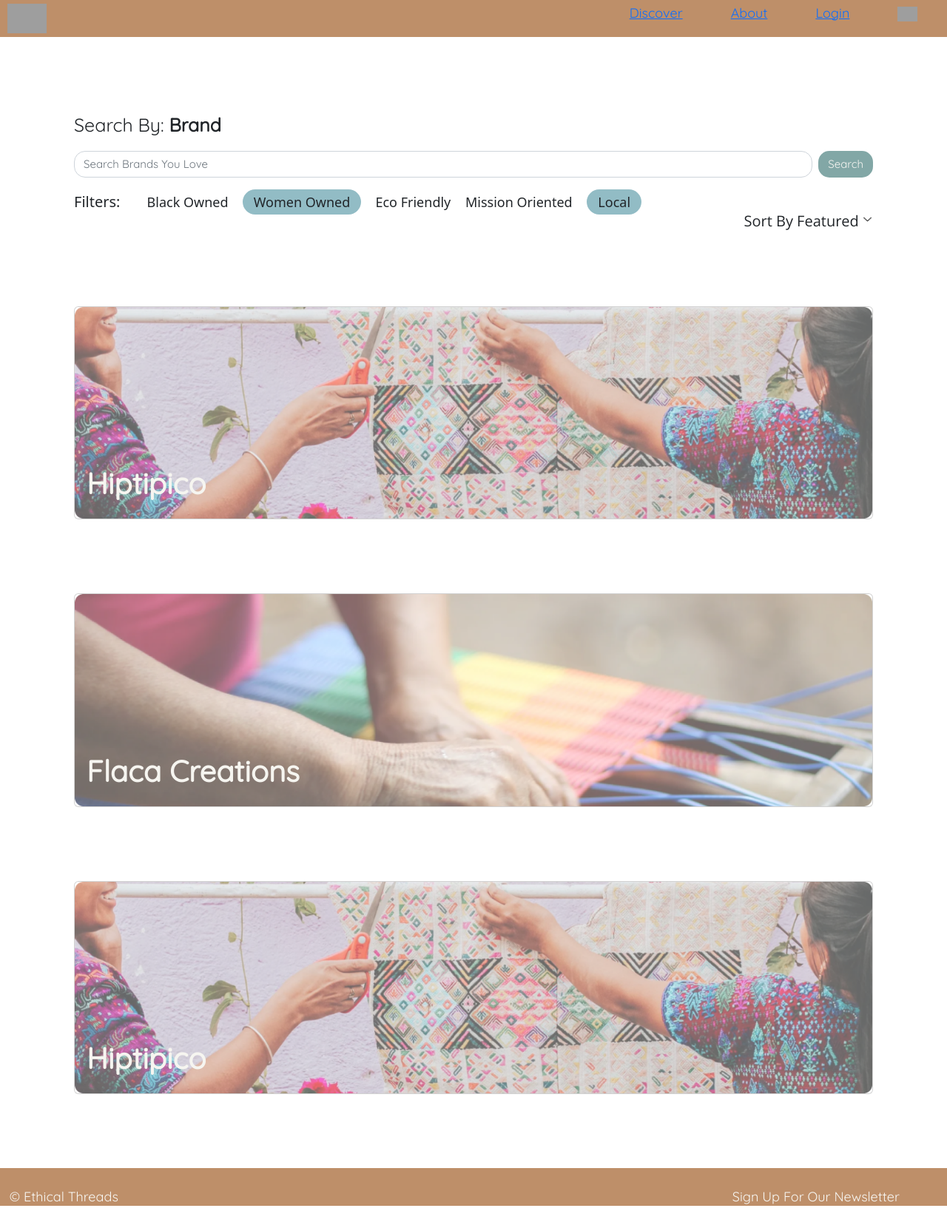
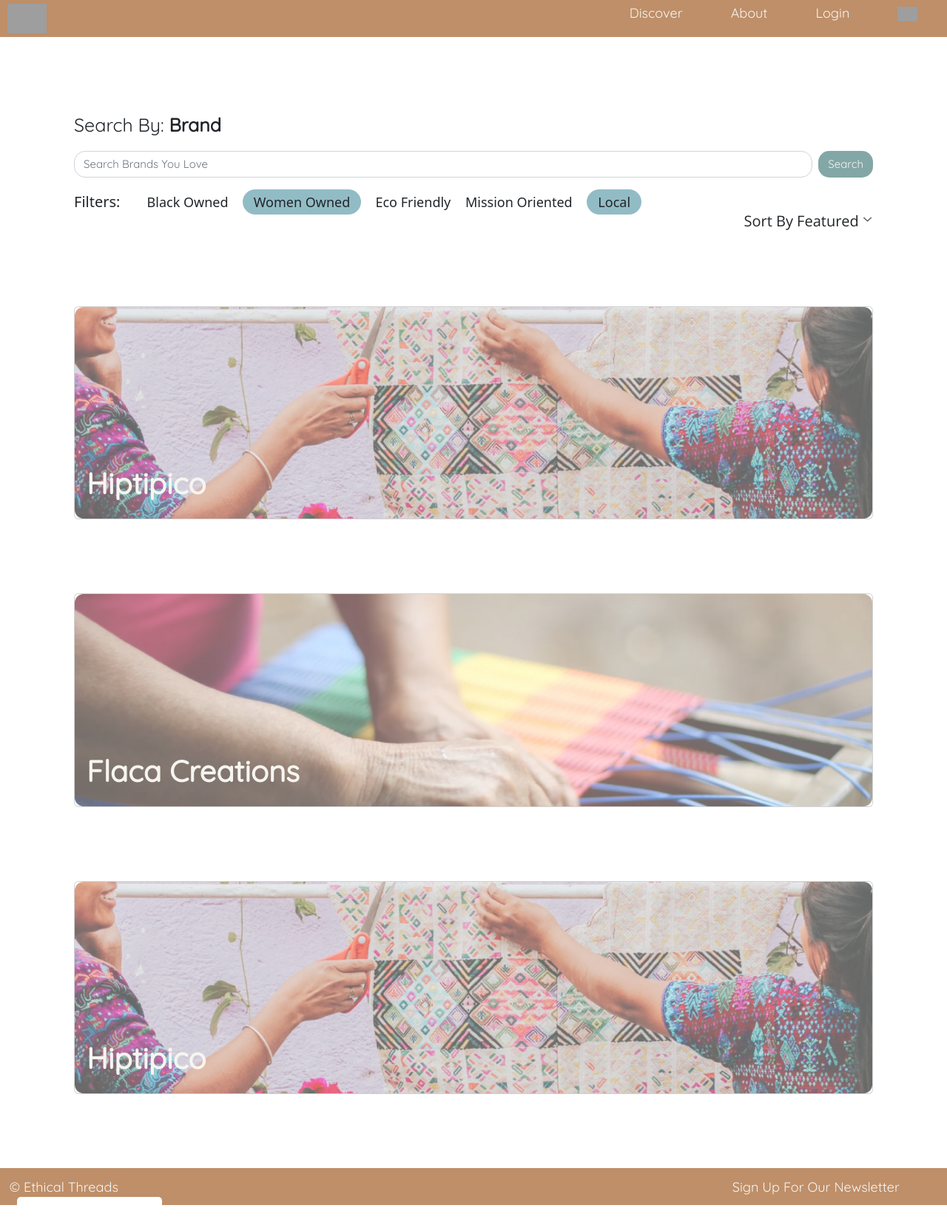
Before and after one commit to nayeonr/itp460-ethical-threads, a PHP site: page /brand-results-pg.html in a window 1280 px wide. Shown: the whole page at 74% size. After the commit the page ends 1629 px from the top, so only its background shows below. Run offline with PHP 8.4, Linux system fonts and the light colour scheme; grey boxes are pictures that could not be loaded.

Commit message:
updated nav bar

```diff
--- a/ft-brandresults-C/style-brand-results.css
+++ b/ft-brandresults-C/style-brand-results.css
@@ -13,6 +13,13 @@
 /* responsive design */
 
     /* navbar css */
+
+body {
+			margin: 0px;
+			padding: 0px;
+			align-items: center;
+		}
+
 #nav {
 			display: flex;
 			align-items: center;
@@ -42,8 +49,9 @@
 			padding: 25px;
 		}
 
-		a {
+		#nav a {
 			text-decoration: none;
+            color: #F7F6F2;
 		}
 
 .search {
@@ -156,6 +164,8 @@
       margin-left: -1%;
       margin-right: -1%;
       height: 50px;
+      padding-top: 12px;
+      padding-bottom: 12px;
     }
 
     #space{
```
